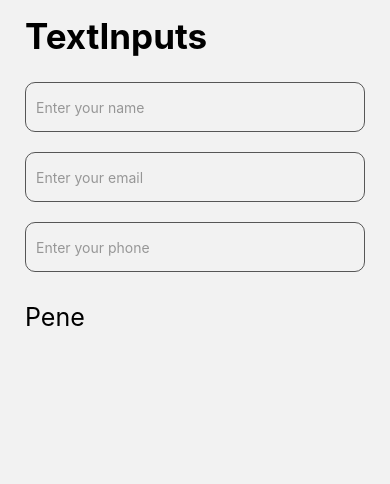
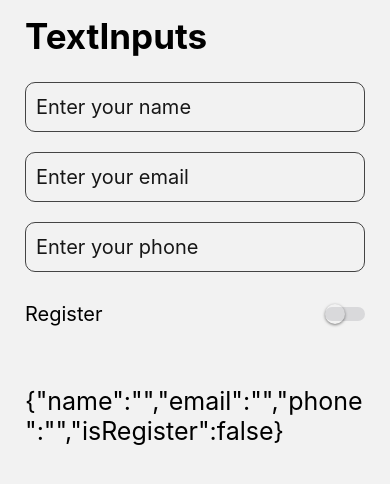
Before and after one commit to ChristianRV29/RNComponents, a React Native app: screen /TextInputScreen in a window 390 px wide. Shown: the top 484 px of the page. Built offline with nearby package versions, Linux system fonts and the light colour scheme.

Commit message:
useForm custom hook created and used within TextInputScreen

```diff
--- /dev/null
+++ b/src/hooks/useForm.tsx
@@ -0,0 +1,18 @@
+import { useState } from 'react';
+
+export const useForm = <T extends Object>(initialState: T) => {
+  const [state, setState] = useState(initialState);
+
+  const onChange = <K extends Object>(value: K | boolean, field: keyof T) => {
+    setState({
+      ...state,
+      [field]: value,
+    });
+  };
+
+  return {
+    ...state,
+    form: state,
+    onChange,
+  };
+};
--- a/src/screens/TextInputScreen.tsx
+++ b/src/screens/TextInputScreen.tsx
@@ -1,4 +1,4 @@
-import React, { useState } from 'react';
+import React from 'react';
 import {
   View,
   TextInput,
@@ -11,18 +11,17 @@ import {
 } from 'react-native';
 
 import Header from '~src/components/Header/Header';
+import CustomSwith from '~src/components/Switch/CustomSwitch';
+import { useForm } from '~src/hooks/useForm';
 import { globalStyles } from '~src/theme/appTheme';
 
 const TextInputScreen = () => {
-  const [form, setForm] = useState({
+  const { form, onChange } = useForm({
     name: '',
     email: '',
     phone: '',
+    isRegister: false,
   });
-
-  const onChangeState = (value: string, field: keyof typeof form) => {
-    setForm({ ...form, [field]: value });
-  };
 
   return (
     <KeyboardAvoidingView
@@ -36,7 +35,7 @@ const TextInputScreen = () => {
             placeholder={'Enter your name'}
             autoCorrect={false}
             autoCapitalize={'words'}
-            onChangeText={(value: string) => onChangeState(value, 'name')}
+            onChangeText={(value: string) => onChange(value, 'name')}
           />
           <TextInput
             style={styles.textInput}
@@ -44,16 +43,23 @@ const TextInputScreen = () => {
             autoCorrect={false}
             autoCapitalize={'none'}
             keyboardType={'email-address'}
-            onChangeText={(value: string) => onChangeState(value, 'email')}
+            onChangeText={(value: string) => onChange(value, 'email')}
           />
           <TextInput
             style={styles.textInput}
             placeholder={'Enter your phone'}
             keyboardType={'numeric'}
-            onChangeText={(value: string) => onChangeState(value, 'phone')}
+            onChangeText={(value: string) => onChange(value, 'phone')}
           />
-          <View style={styles.stateContainer}>
-            <Text style={styles.stateText}>Pene</Text>
+          <View style={styles.switchContainer}>
+            <Text style={styles.switchLabel}>Register</Text>
+            <CustomSwith
+              isOn={form.isRegister}
+              onChange={(value: boolean) => onChange(value, 'isRegister')}
+            />
+          </View>
+          <View style={styles.textContainer}>
+            <Text style={styles.stateText}>{JSON.stringify(form)}</Text>
           </View>
         </View>
       </TouchableWithoutFeedback>
@@ -65,20 +71,37 @@ const styles = StyleSheet.create({
   textInput: {
     borderWidth: 1,
     height: 50,
-    opacity: 0.8,
+    opacity: 0.9,
     paddingHorizontal: 10,
     marginVertical: 10,
     borderRadius: 10,
     borderColor: 'rgba(0, 0, 0, 0.8)',
-    color: 'gray',
+    color: 'black',
+    fontSize: 20,
   },
   stateContainer: {
     marginVertical: 20,
+  },
+  textContainer: {
+    marginVertical: 10,
+    justifyContent: 'center',
+    height: 150,
   },
   stateText: {
     color: 'black',
     fontSize: 25,
   },
+  switchContainer: {
+    alignItems: 'center',
+    flexDirection: 'row',
+    marginVertical: 5,
+    justifyContent: 'space-between',
+    marginTop: 20,
+  },
+  switchLabel: {
+    fontSize: 20,
+    color: 'black',
+  },
 });
 
 export default TextInputScreen;
```
